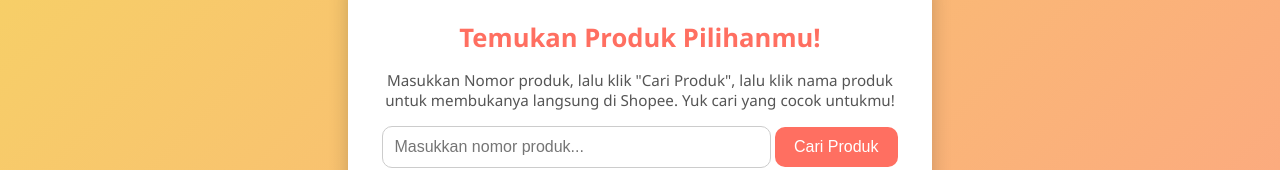
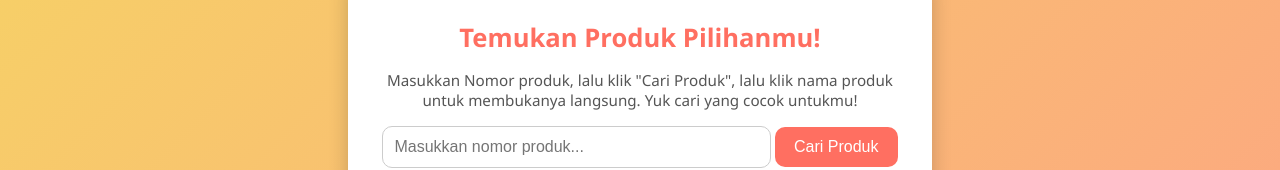
Before and after one commit to HzT-uin/belanja-jadi-lebih-mudah, a plain HTML site: page index.html in a window 1280 px wide. Shown: the part 181-351 px from the top of the page. Drawn offline with Linux system fonts and the light colour scheme.

Commit message:
Update index.html

```diff
--- a/index.html
+++ b/index.html
@@ -113,7 +113,7 @@
 
   <div class="container">
     <h1>Temukan Produk Pilihanmu!</h1>
-    <p class="instruksi">Masukkan Nomor produk, lalu klik "Cari Produk", lalu klik nama produk untuk membukanya langsung di Shopee. Yuk cari yang cocok untukmu!</p>
+    <p class="instruksi">Masukkan Nomor produk, lalu klik "Cari Produk", lalu klik nama produk untuk membukanya langsung. Yuk cari yang cocok untukmu!</p>
     <input type="text" id="angkaInput" placeholder="Masukkan nomor produk...">
     <button onclick="cariBarang()">Cari Produk</button>
     <ul id="hasilPencarian"></ul>
```
